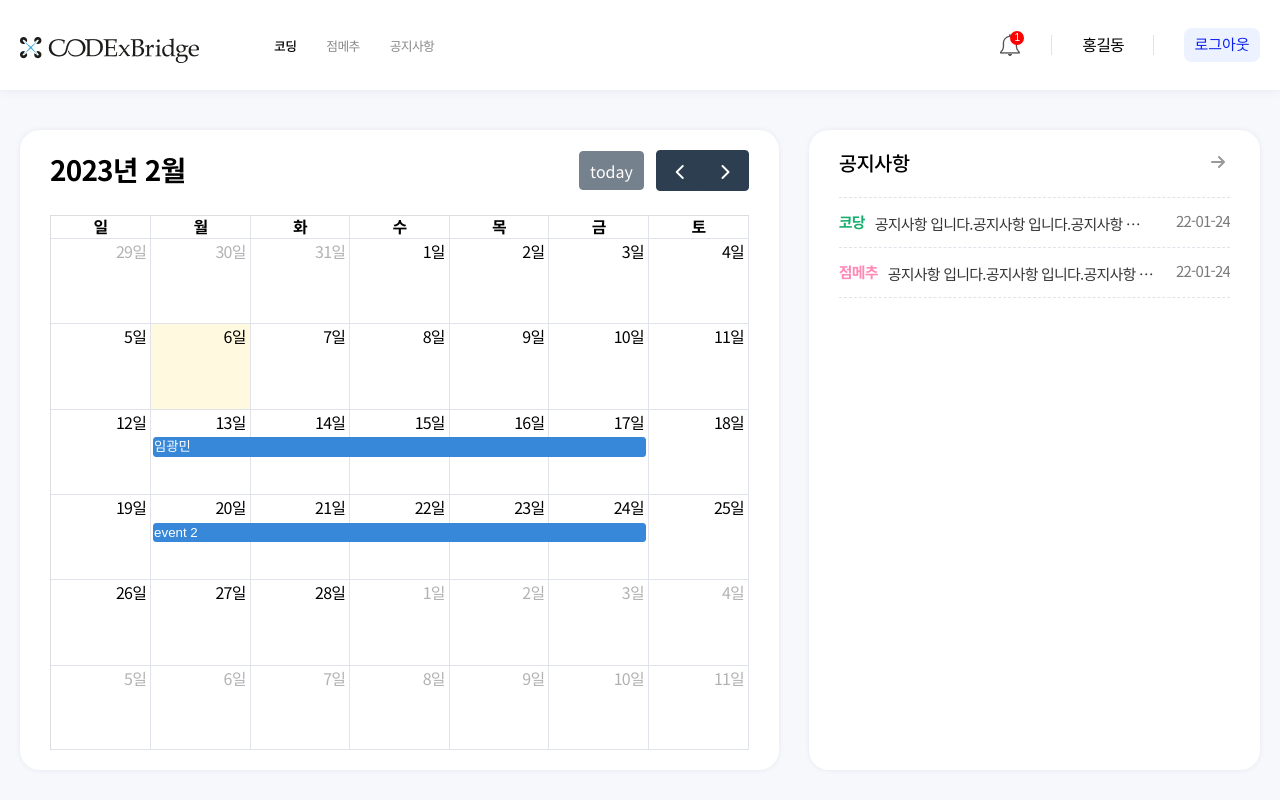
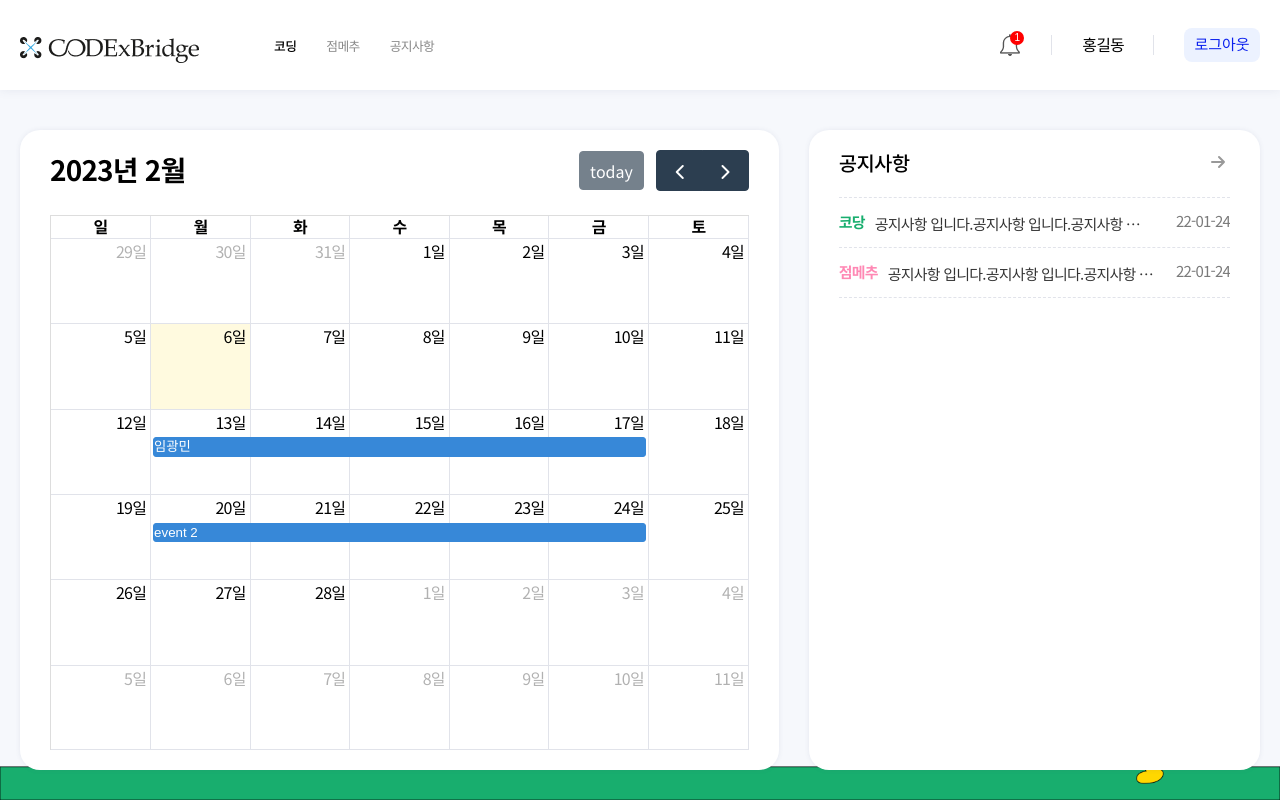
Before and after one commit to lim-gwangmin/codexProject, a React (Create React App) app: page / in a window 1280 px wide. Built offline with nearby package versions, Linux system fonts and the light colour scheme; no server answers.

Commit message:
git head 맞추기

```diff
--- a/src/themes/main.css
+++ b/src/themes/main.css
@@ -1,3 +1,7 @@
+#main {
+   min-height: calc(100vh - 13rem);
+   background:url('../assets/images/img_mainBg.png') bottom center / contain no-repeat
+}
 /* section 01 */
 #section01 > article {
    display:table;
```
Also changed, not shown: src/assets/images/img_mainBg.png (added).
